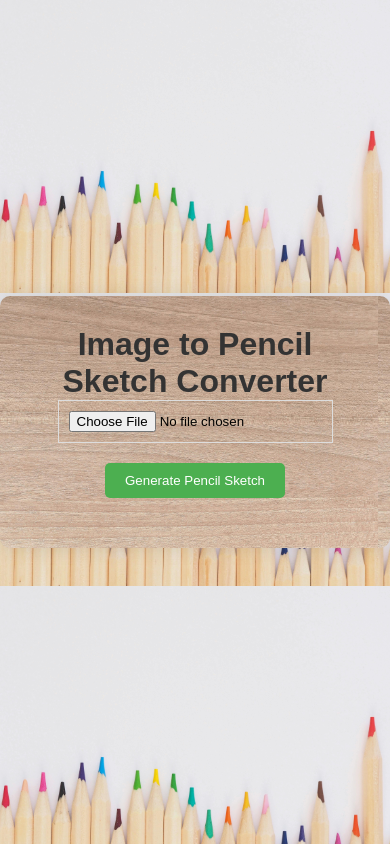
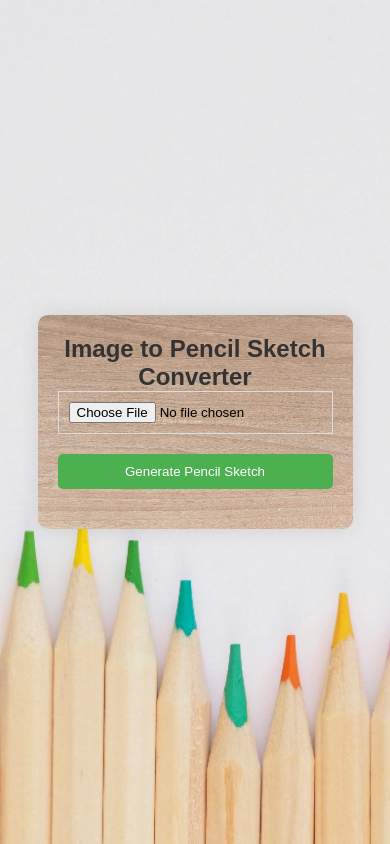
Before and after one commit to Mahak-Sahu/Sketch, a Flask app: page / in a window 390 px wide. Run offline with Flask 3, Linux system fonts and the light colour scheme.

Commit message:
styles.css

```diff
--- a/projet-folder/static/styles.css
+++ b/projet-folder/static/styles.css
@@ -6,14 +6,15 @@
 
 body {
     font-family: Arial, sans-serif;
-    /* background-color: #f0f0f0; */
     display: flex;
     justify-content: center;
     align-items: center;
-    height: 100vh;
+    min-height: 100vh;
     background-color: aqua;
     background-image: url('../static/WEB_STUFF/pexels-jessbaileydesign-743986.jpg');
-    background-size: contain;
+    background-size: cover; /* Ensures the image covers the entire area */
+    background-repeat: no-repeat; /* Prevents the image from repeating */
+    background-position: center; /* Centers the image */
 }
 
 .container {
@@ -22,19 +23,25 @@ body {
     border-radius: 10px;
     box-shadow: 0 0 20px rgba(0, 0, 0, 0.1);
     text-align: center;
+    max-width: 90%; /* Makes the container responsive */
     width: 400px;
     background-image: url('../static/WEB_STUFF/pexels-pixabay-301717.jpg');
-    background-size: contain;
+    background-size: cover; /* Ensures the container image covers the area */
+    background-repeat: no-repeat; /* Prevents repetition */
+    background-position: center; /* Centers the container image */
 }
 
 h1 {
     color: #333;
+    font-size: 1.8rem; /* Adjusts for responsiveness */
 }
 
 input[type="file"] {
     padding: 10px;
     border: 1px solid #ddd;
     margin-bottom: 20px;
+    width: 100%; /* Ensures input takes full width */
+    box-sizing: border-box; /* Adjusts padding within the width */
 }
 
 button {
@@ -45,6 +52,8 @@ button {
     cursor: pointer;
     border-radius: 5px;
     margin-bottom: 20px;
+    width: 100%; /* Button spans full width on small screens */
+    box-sizing: border-box;
 }
 
 button:hover {
@@ -57,5 +66,26 @@ button:hover {
 
 #sketchImage {
     max-width: 100%;
+    height: auto; /* Ensures images maintain aspect ratio */
     border-radius: 10px;
 }
+
+/* Responsive Design */
+@media (max-width: 768px) {
+    body {
+        padding: 20px;
+    }
+
+    .container {
+        padding: 20px;
+        width: 100%; /* Ensures the container adjusts on smaller devices */
+    }
+
+    h1 {
+        font-size: 1.5rem;
+    }
+
+    button {
+        padding: 10px;
+    }
+}
```
